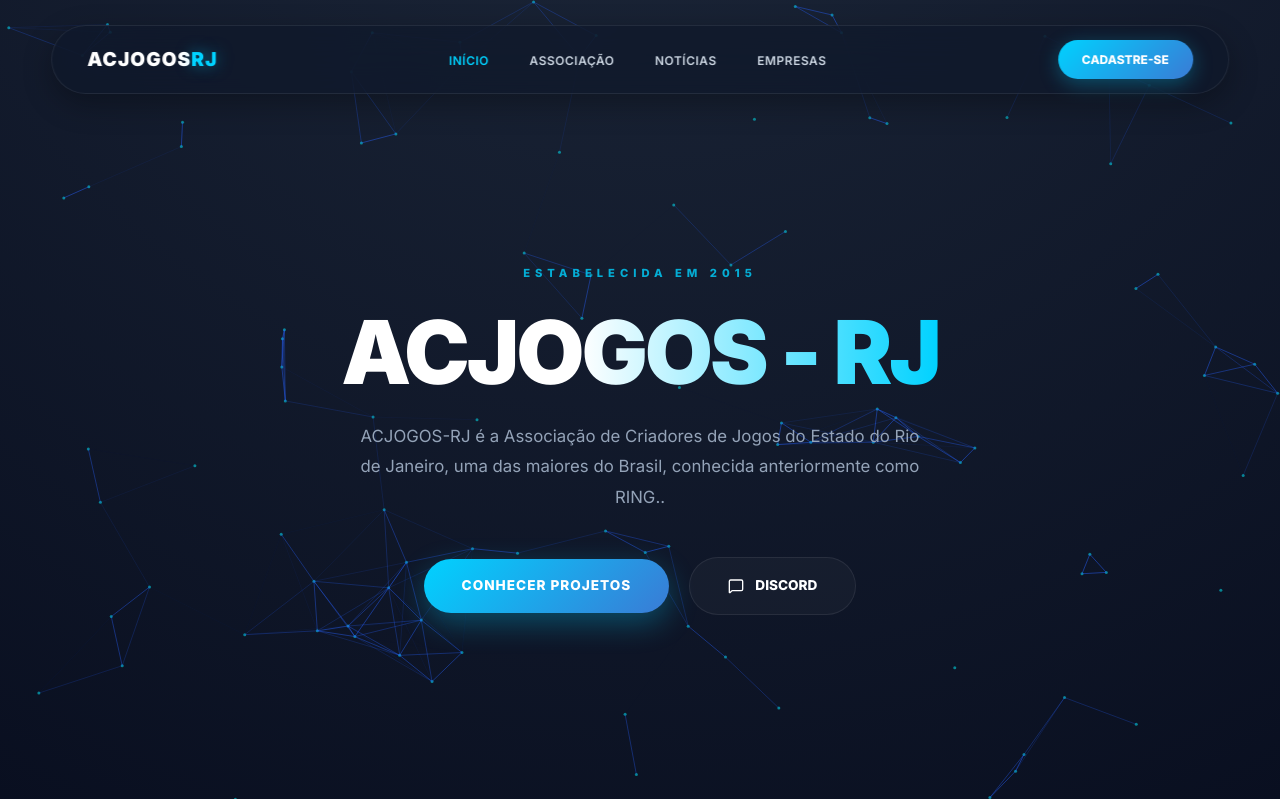
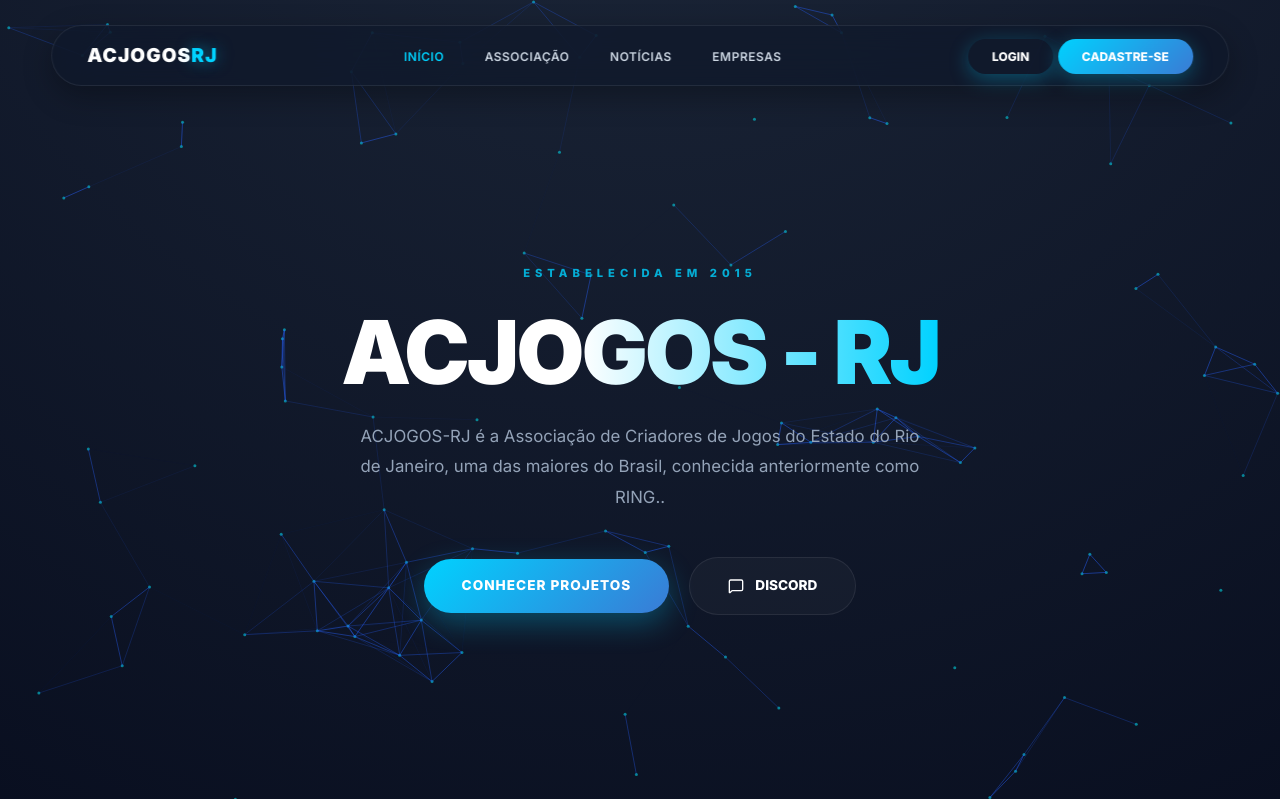
Before and after one commit to julianamiiller/acjogos_rj, a Django app: page / in a window 1280 px wide. Shown: the top 799 px of the page. Run offline with Django 5.2, Linux system fonts and the light colour scheme; the visitor is signed in with stand-in values (Sample User, id 1); some libraries are stand-ins or nearby versions.

Commit message:
Add a new layout and a login button.

```diff
--- a/templates/home.html
+++ b/templates/home.html
@@ -39,7 +39,11 @@
             <a href="https://rj.acjogos.com.br/category/noticias/">Notícias</a>
             <a href="https://rj.acjogos.com.br/empresas/">Empresas</a>
         </div>
-        <a href="{% url 'cadastro' %}" class="btn-associe">CADASTRE-SE</a>
+        <div class="d-flex align-items-center gap-2">
+            <a href="{% url 'login' %}" class="btn-associe"
+                style="background: var(--accent-blue); border-color: var(--accent-blue);">LOGIN</a>
+            <a href="{% url 'cadastro' %}" class="btn-associe">CADASTRE-SE</a>
+        </div>
     </nav>
 
     <main>
@@ -117,7 +121,7 @@
                 </a>
             </div>
             <p class="footer-copy">
- contato@rj.acjogos.com.br.</p>
+                contato@rj.acjogos.com.br.</p>
         </section>
     </main>
 
```
